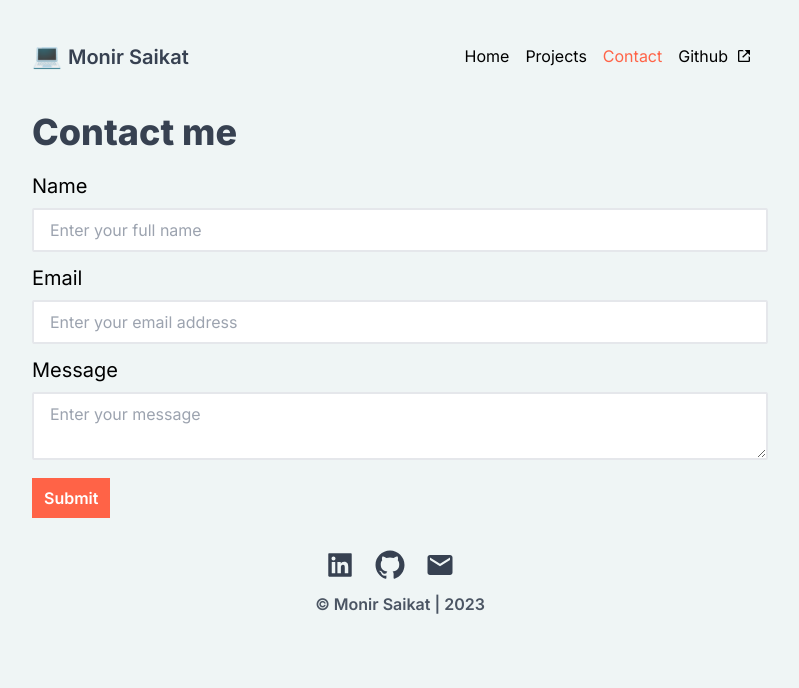
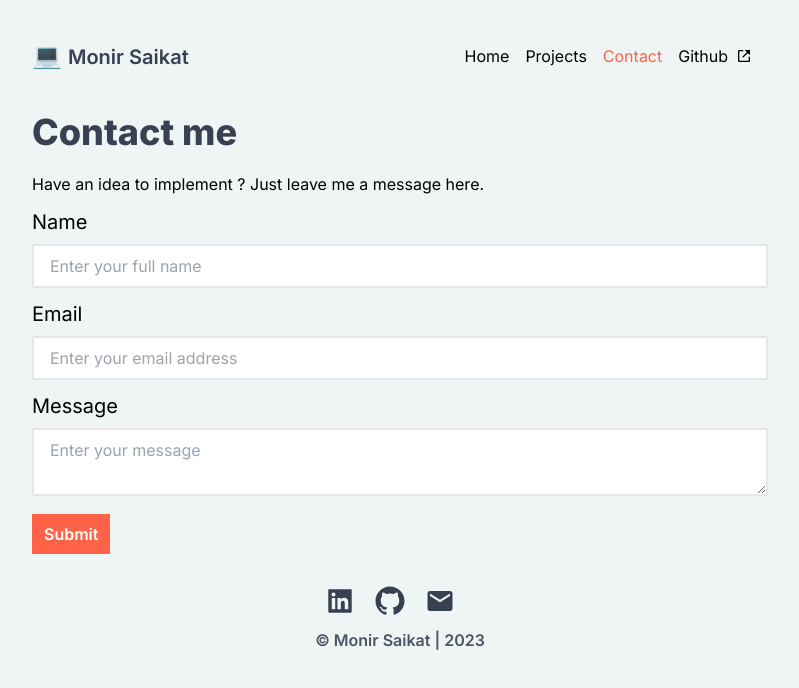
Before and after one commit to MonirSaikat/MonirSaikat, a Next.js app: page /contact in a window 1280 px wide. Shown: the top 688 px of the page, without its empty margins (240-1039 px from the left). Built offline with nearby package versions, Linux system fonts and the light colour scheme.

Commit message:
added contact subtitle

```diff
--- a/pages/contact.js
+++ b/pages/contact.js
@@ -49,7 +49,8 @@ const contactPage = () => {
     <div>
       <Meta title='Contact' />
       <div>
-        <SectionTitle>Contact me</SectionTitle>
+        <SectionTitle className='mb-0'>Contact me</SectionTitle>
+        <p className='mb-3'>Have an idea to implement ? Just leave me a message here.</p>
         <form onSubmit={handleSubmit(onSubmit)} ref={form}>
           <Input
             register={register}
```
